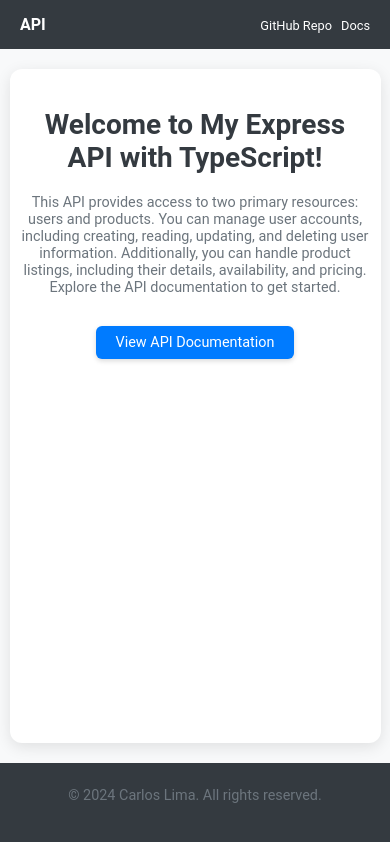
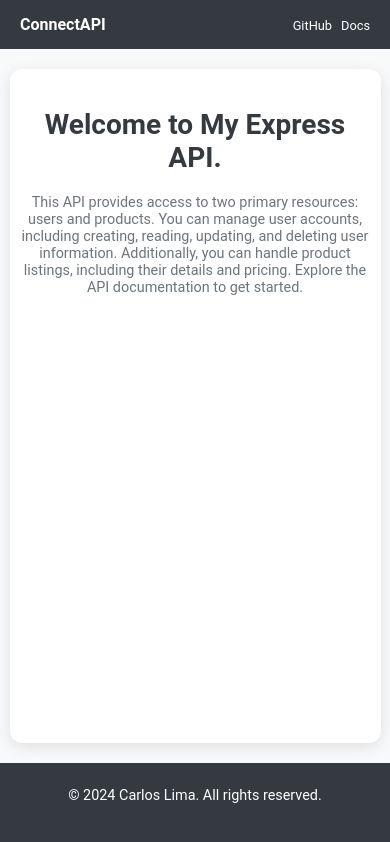
Before and after one commit to carlos-lima-dev/nodejs-mongoDB-API, a website: page src/views/index.html in a window 390 px wide. Drawn offline with Linux system fonts and the light colour scheme.

Commit message:
change html css

```diff
--- a/src/views/index.html
+++ b/src/views/index.html
@@ -46,14 +46,12 @@
             left: 0;
             bottom: -5px;
             width: 0;
-            height: 2px;
+            height: 1px;
             background-color: #ffffff;
             transition: width 0.3s ease;
         }
 
-        header nav a:hover {
-            color: #007bff;
-        }
+
 
         header nav a:hover::after {
             width: 100%;
@@ -83,29 +81,17 @@
             color: #6c757d;
         }
 
-        a.btn {
-            display: inline-block;
-            font-size: 1.125rem;
-            color: #ffffff;
-            background-color: #007bff;
-            text-decoration: none;
-            padding: 12px 30px;
-            border-radius: 6px;
-            transition: background-color 0.3s ease, transform 0.2s ease;
-            box-shadow: 0 2px 5px rgba(0, 0, 0, 0.15);
-        }
 
-        a.btn:hover {
-            background-color: #0056b3;
-            transform: translateY(-3px);
-            box-shadow: 0 4px 10px rgba(0, 0, 0, 0.2);
-        }
 
         footer {
             background-color: #343a40;
             color: #ffffff;
             text-align: center;
             padding: 10px 0;
+        }
+
+        footer p {
+            color: #ffffff;
         }
 
         @media (max-width: 768px) {
@@ -126,10 +112,7 @@
                 font-size: 1rem;
             }
 
-            a.btn {
-                font-size: 1rem;
-                padding: 10px 25px;
-            }
+
 
             .container {
                 padding: 20px 10px;
@@ -154,30 +137,26 @@
                 font-size: 0.9rem;
             }
 
-            a.btn {
-                font-size: 0.9rem;
-                padding: 8px 20px;
-            }
+
         }
     </style>
 </head>
 
 <body>
     <header>
-        <div class="logo">API</div>
+        <div class="logo">ConnectAPI</div>
         <nav>
-            <a href="https://github.com/your-repo-url" target="_blank">GitHub Repo</a>
-            <a href="http://localhost:3333/api-docs">Docs</a>
+            <a href="https://github.com/carlos-lima-dev/myapidoc" target="_blank">GitHub</a>
+            <a href="https://myapidoc.onrender.com/api-docs/">Docs</a>
         </nav>
     </header>
 
     <main class="container">
-        <h1>Welcome to My Express API with TypeScript!</h1>
+        <h1>Welcome to My Express API.</h1>
         <p>This API provides access to two primary resources: users and products. You can manage user accounts,
             including creating, reading, updating, and deleting user information. Additionally, you can handle product
-            listings, including their details, availability, and pricing. Explore the API documentation to get started.
+            listings, including their details and pricing. Explore the API documentation to get started.
         </p>
-        <a href="https://myapidoc.onrender.com/api-docs" class="btn">View API Documentation</a>
     </main>
 
     <footer>
```
